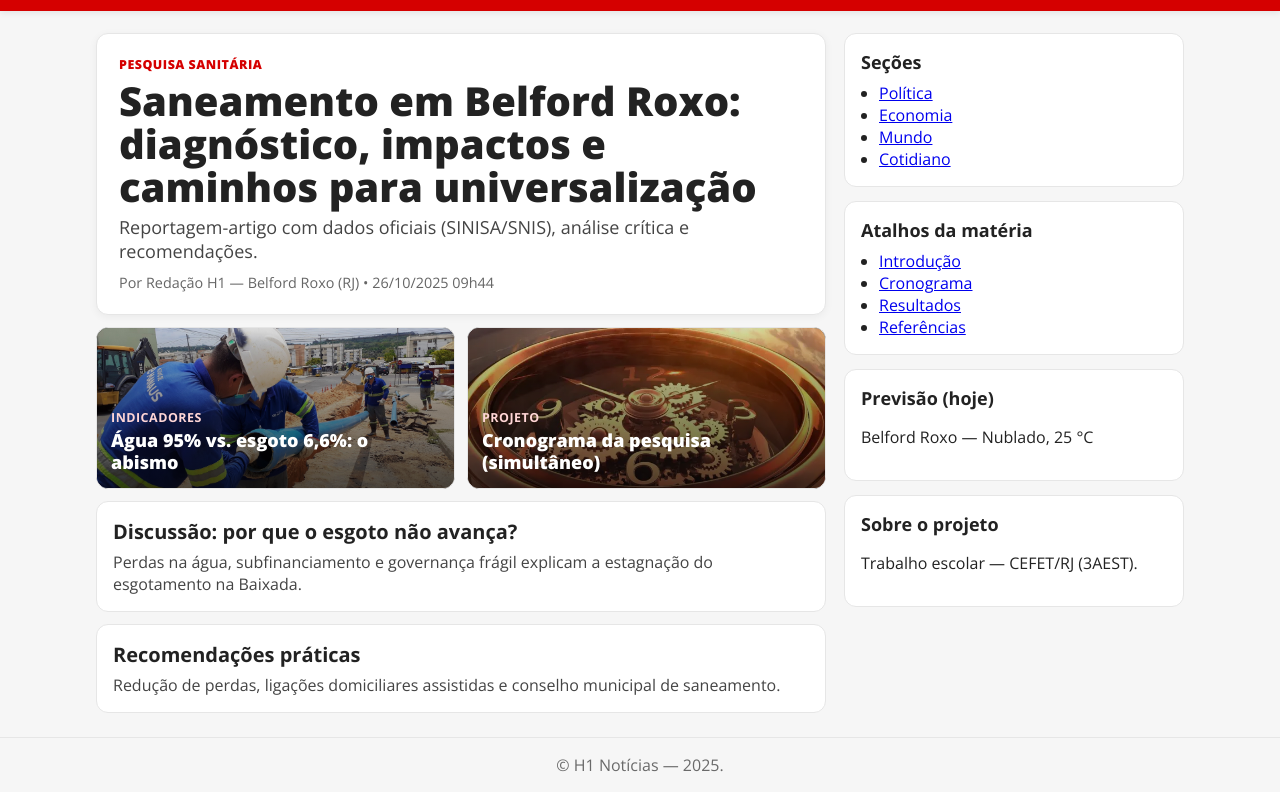
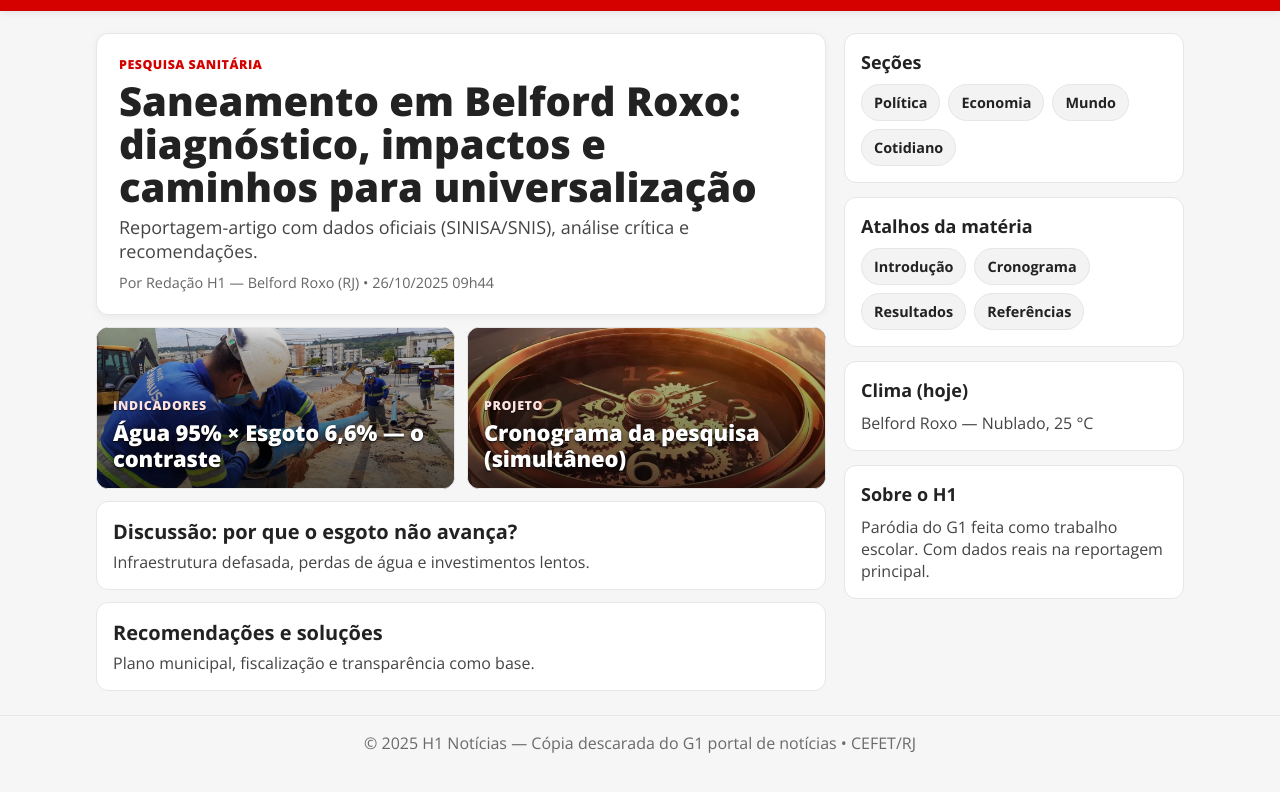
Before and after one commit to RafaelTerra-web/CEFET-AMBTEC, a plain HTML site: page Index.html in a window 1280 px wide. Shown: the part 55-847 px from the top of the page. After the commit the page ends 825 px from the top, so only its background shows below. Drawn offline with nearby package versions, Linux system fonts and the light colour scheme.

Commit message:
Add files via upload

```diff
--- a/Index.html
+++ b/Index.html
@@ -4,17 +4,14 @@
   <meta charset="UTF-8" />
   <meta name="viewport" content="width=device-width, initial-scale=1" />
   <title>H1 — Notícias</title>
-<!-- Favicon em SVG (moderno) -->
-<link rel="icon" type="image/svg+xml" href="assets/icons/h1-favicon.svg">
 
-<!-- Fallbacks PNG -->
-<link rel="icon" sizes="192x192" href="assets/icons/h1-192.png">
-<link rel="apple-touch-icon" sizes="180x180" href="assets/icons/h1-180.png">
+  <!-- Favicon -->
+  <link rel="icon" type="image/svg+xml" href="assets/icons/h1-favicon.svg">
+  <link rel="icon" sizes="192x192" href="assets/icons/h1-192.png">
+  <link rel="apple-touch-icon" sizes="180x180" href="assets/icons/h1-180.png">
+  <meta name="theme-color" content="#d50000">
 
-<!-- Cor do navegador em mobile -->
-<meta name="theme-color" content="#d50000">
-
-  <!-- Tipografia e tema combinando com pesquisa.html -->
+  <!-- Tipografia e tema -->
   <link href="https://fonts.googleapis.com/css2?family=Open+Sans:wght@400;600;700;800&display=swap" rel="stylesheet">
   <style>
     :root{
@@ -52,14 +49,33 @@
     .hero a{color:inherit;text-decoration:none}
     .hero a:hover{text-decoration:underline}
 
-    /* cards laterais e secundários */
+    /* cards */
     .cards{display:grid;gap:12px}
     .card{position:relative;display:block;border:1px solid var(--sep);border-radius:12px;overflow:hidden;background:#000}
     .card img{width:100%;height:160px;object-fit:cover;display:block;opacity:.9;transition:transform .35s ease, opacity .35s ease}
-    .card .overlay{position:absolute;inset:0;display:flex;align-items:flex-end;background:linear-gradient(180deg,rgba(0,0,0,.05),rgba(0,0,0,.65));padding:14px;color:#fff}
-    .card .title{font-weight:800;font-size:18px;line-height:1.2}
-    .card .tag{font-size:.78rem;font-weight:700;letter-spacing:.04em;text-transform:uppercase;color:#ffd6d6;margin-bottom:4px}
     .card:hover img{transform:scale(1.05);opacity:1}
+    .card .overlay{
+      position:absolute;inset:0;display:flex;align-items:flex-end;
+      padding:16px;color:#fff;
+      background:linear-gradient(180deg,rgba(0,0,0,.05),rgba(0,0,0,.65));
+    }
+    .card .tag{
+      font-size:.78rem;font-weight:800;letter-spacing:.05em;text-transform:uppercase;
+      color:#ffe2e2;margin-bottom:6px;text-shadow:0 1px 1px rgba(0,0,0,.6);
+    }
+    /* >>> TÍTULO SOBRE A IMAGEM (estilo G1) <<< */
+    .card .title{
+      font-weight:800;
+      font-size:22px;
+      line-height:1.18;
+      letter-spacing:-.2px;
+      margin:0;
+      /* sombras empilhadas para legibilidade */
+      text-shadow:
+        0 1px 0 rgba(0,0,0,.75),
+        0 2px 4px rgba(0,0,0,.55),
+        0 0 1px rgba(0,0,0,.45);
+    }
 
     /* lista de matérias */
     .list{display:grid;gap:12px;margin-top:12px}
@@ -69,10 +85,20 @@
     .item a:hover{text-decoration:underline}
     .item p{margin:0;color:#444}
 
-    /* widgets */
+    /* widgets (modernizados — chips no lugar de links azuis) */
     .aside{display:flex;flex-direction:column;gap:14px}
     .widget{background:var(--card);border:1px solid var(--sep);border-radius:var(--radius);padding:16px}
-    .widget h4{margin:0 0 8px;font-size:18px}
+    .widget h4{margin:0 0 10px;font-size:18px}
+    .widget ul{list-style:none;margin:0;padding:0;display:flex;flex-wrap:wrap;gap:8px}
+    .chip{
+      display:inline-flex;align-items:center;gap:8px;
+      padding:8px 12px;border:1px solid var(--sep);border-radius:999px;
+      background:#f3f3f3;color:var(--ink);text-decoration:none;font-weight:700;font-size:.9rem;
+      transition:all .2s ease;
+    }
+    .chip:hover{background:#fff;border-color:var(--brand);color:var(--brand);box-shadow:0 2px 8px rgba(213,0,0,.12)}
+    .widget p{margin:0;color:#444}
+    .widget a{color:inherit;text-decoration:none}
 
     /* rodapé */
     footer{border-top:1px solid var(--sep);margin-top:24px}
@@ -84,7 +110,6 @@
     <div class="top">
       <div class="logo">H1</div>
       <nav aria-label="Seções">
-        <!-- ATIVADO: apontando para as páginas das abas -->
         <a href="politica.html">Política</a>
         <a href="economia.html">Economia</a>
         <a href="mundo.html">Mundo</a>
@@ -109,14 +134,14 @@
         <div class="meta">Por Redação H1 — Belford Roxo (RJ) • 26/10/2025 09h44</div>
       </article>
 
-      <!-- Cards secundários (linkam para seções da matéria) -->
+      <!-- Cards com título sobre a imagem (estilo G1) -->
       <div class="cards" style="grid-template-columns:repeat(2,1fr);margin-top:12px">
         <a class="card" href="pesquisa.html#6-resultados">
           <img src="assets/img/cards/card-metodologia.webp" alt="Rede de água">
           <div class="overlay">
             <div>
               <div class="tag">Indicadores</div>
-              <div class="title">Água 95% vs. esgoto 6,6%: o abismo</div>
+              <h3 class="title">Água 95% × Esgoto 6,6% — o contraste</h3>
             </div>
           </div>
         </a>
@@ -125,21 +150,21 @@
           <div class="overlay">
             <div>
               <div class="tag">Projeto</div>
-              <div class="title">Cronograma da pesquisa (simultâneo)</div>
+              <h3 class="title">Cronograma da pesquisa (simultâneo)</h3>
             </div>
           </div>
         </a>
       </div>
 
-      <!-- Lista curta (apenas a mesma pauta em formatos) -->
+      <!-- Lista curta -->
       <div class="list">
         <div class="item">
           <h3><a href="pesquisa.html#7-discussao">Discussão: por que o esgoto não avança?</a></h3>
-          <p>Perdas na água, subfinanciamento e governança frágil explicam a estagnação do esgotamento na Baixada.</p>
+          <p>Infraestrutura defasada, perdas de água e investimentos lentos.</p>
         </div>
         <div class="item">
-          <h3><a href="pesquisa.html#9-recomendacoes">Recomendações práticas</a></h3>
-          <p>Redução de perdas, ligações domiciliares assistidas e conselho municipal de saneamento.</p>
+          <h3><a href="pesquisa.html#9-recomendacoes">Recomendações e soluções</a></h3>
+          <p>Plano municipal, fiscalização e transparência como base.</p>
         </div>
       </div>
     </section>
@@ -148,39 +173,38 @@
     <aside class="aside">
       <div class="widget">
         <h4>Seções</h4>
-        <ul style="margin:0;padding-left:18px">
-          <!-- ATIVADO: atalhos para as abas -->
-          <li><a href="politica.html">Política</a></li>
-          <li><a href="economia.html">Economia</a></li>
-          <li><a href="mundo.html">Mundo</a></li>
-          <li><a href="cotidiano.html">Cotidiano</a></li>
+        <ul>
+          <li><a class="chip" href="politica.html">Política</a></li>
+          <li><a class="chip" href="economia.html">Economia</a></li>
+          <li><a class="chip" href="mundo.html">Mundo</a></li>
+          <li><a class="chip" href="cotidiano.html">Cotidiano</a></li>
         </ul>
       </div>
 
       <div class="widget">
         <h4>Atalhos da matéria</h4>
-        <ul style="margin:0;padding-left:18px">
-          <li><a href="pesquisa.html#1-introducao">Introdução</a></li>
-          <li><a href="pesquisa.html#5-cronograma-execucao">Cronograma</a></li>
-          <li><a href="pesquisa.html#6-resultados">Resultados</a></li>
-          <li><a href="pesquisa.html#10-referencias">Referências</a></li>
+        <ul>
+          <li><a class="chip" href="pesquisa.html#1-introducao">Introdução</a></li>
+          <li><a class="chip" href="pesquisa.html#5-cronograma-execucao">Cronograma</a></li>
+          <li><a class="chip" href="pesquisa.html#6-resultados">Resultados</a></li>
+          <li><a class="chip" href="pesquisa.html#10-referencias">Referências</a></li>
         </ul>
       </div>
 
       <div class="widget">
-        <h4>Previsão (hoje)</h4>
+        <h4>Clima (hoje)</h4>
         <p>Belford Roxo — Nublado, 25 °C</p>
       </div>
 
       <div class="widget">
-        <h4>Sobre o projeto</h4>
-        <p>Trabalho escolar — CEFET/RJ (3AEST).</p>
+        <h4>Sobre o H1</h4>
+        <p>Paródia do G1 feita como trabalho escolar. Com dados reais na reportagem principal.</p>
       </div>
     </aside>
   </main>
 
   <footer>
-    <div class="foot">© H1 Notícias — 2025.</div>
+    <div class="foot">© 2025 H1 Notícias — Cópia descarada do G1 portal de notícias • CEFET/RJ</div>
   </footer>
 </body>
 </html>
```
